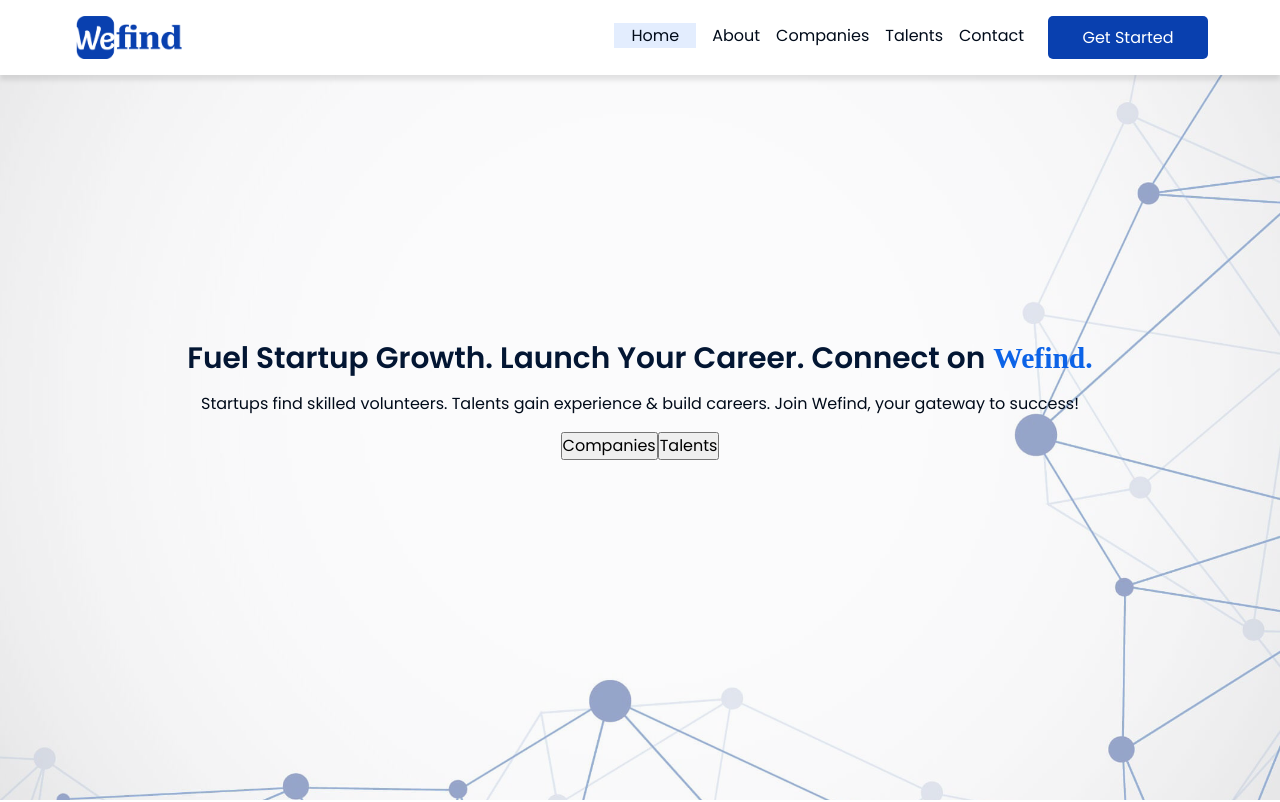
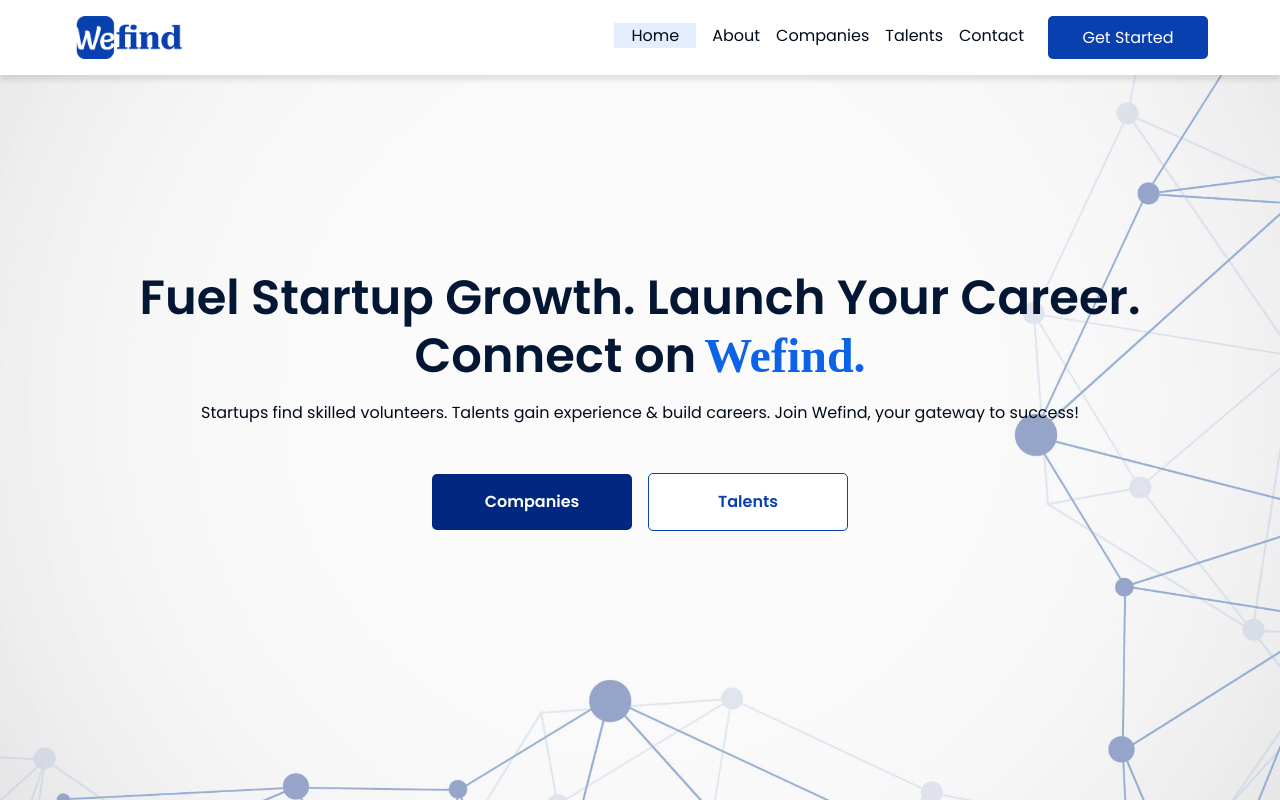
Before and after one commit to jen67/3MMT-Knowlege-showcase, a React (Create React App) app in the folder Frontend/: page / in a window 1280 px wide. Shown: the top 802 px of the page. Built offline with nearby package versions, Linux system fonts and the light colour scheme; a web font is replaced by a local one.

Commit message:
still on the hero page in the homepage

```diff
--- a/Frontend/src/App.css
+++ b/Frontend/src/App.css
@@ -283,10 +283,37 @@ button{
   background-color: var(--white);
   border-radius: 5px;
   color: var(--btn-blue);
-  transition: background-color 0.3s ease, color 0.3s ease;
+  transition: transform 0.3s ease-in-out, background-color 0.3s ease, color 0.3s ease;
 }
 
 .white-button:hover{
   background-color: var(--btn-blue);
   color: var(--white);
 }
+
+.white-button:active {
+  transform: scale(0.95);
+}
+
+.business-button {
+  width: 100%;
+  margin-top: var(--mar4);
+  font-weight: var(--fw5);
+  outline: none;
+  border: none;
+  background-color: var(--footer-blue);
+  padding: var(--pad2);
+  color: var(--white);
+  border-radius: 5px;
+  transition: transform 0.3s ease, background-color 0.3s ease, color 0.3s ease;
+}
+
+.business-button:hover {
+  background-color: var(--bright);
+  color: var(--white);
+}
+
+ .business-button:active {
+  box-shadow: 0px 4px 10px rgba(0,0,0,0.1);
+  transform: scale(0.98);
+}
--- a/Frontend/src/Pages/Home/Benefits/Company/Company.css
+++ b/Frontend/src/Pages/Home/Benefits/Company/Company.css
@@ -28,29 +28,6 @@
   font-size: 1.8rem;
   padding: var(--pad4) 0 var(--pad5) 0;
   font-weight: var(--fw5);
-}
-
-#benefits-companies .business-button {
-  width: 100%;
-  margin-top: var(--mar4);
-  font-weight: var(--fw5);
-  outline: none;
-  border: none;
-  background-color: var(--footer-blue);
-  padding: var(--pad2);
-  color: var(--white);
-  border-radius: 5px;
-  transition: transform 0.3s ease, background-color 0.3s ease, color 0.3s ease;
-}
-
-#benefits-companies .business-button:hover {
-  background-color: var(--bright);
-  color: var(--white);
-}
-
-#benefits-companies .business-button:active {
-  box-shadow: 0px 4px 10px rgba(0,0,0,0.1);
-  transform: scale(0.98);
 }
 
 
--- a/Frontend/src/Pages/Home/Hero/Hero.css
+++ b/Frontend/src/Pages/Home/Hero/Hero.css
@@ -1,10 +1,9 @@
 .Hero-section {
-  height: 100vh;
   position: relative;
   display: flex;
   justify-content: center;
   align-items: center;
-  padding: var(--pad2);
+  padding: 10rem var(--pad2) var(--pad9) var(--pad2);
   background-color: var(--light-blue);
   z-index: 2;
   text-align: center;
@@ -36,3 +35,43 @@
 .info p{
     padding: var(--pad2) 0;
 }
+
+
+.btn .white-button {
+  width: 100%;
+  margin-top: var(--mar3);
+  font-weight: var(--fw5);
+}
+
+
+@media  screen and (min-width: 768px) {
+    .info h1 {
+        font-size: var(--fs5);
+    }
+
+    .btn{
+        display: flex;
+        gap: 1rem;
+        align-items: center;
+        justify-content: center;
+    }
+
+    .btn .business-button, .btn .white-button {
+        width: 200px;
+        margin-top: var(--mar4);
+        padding: var(--pad2);
+    }
+}
+
+
+@media screen and (min-width: 1024px){
+    .Hero-section {
+       height: 100vh;
+       padding: 0 var(--pad8) 0 var(--pad8);
+    }
+
+    .info h1 {
+        font-size: var(--fs6);
+    }
+
+}
--- a/Frontend/src/Pages/Home/Hero/Hero.js
+++ b/Frontend/src/Pages/Home/Hero/Hero.js
@@ -24,8 +24,8 @@ function Hero() {
             careers. Join Wefind, your gateway to success!
           </p>
           <div className="btn">
-            <button className="button company">Companies</button>
-            <button className="button">Talents</button>
+            <button className="business-button">Companies</button>
+            <button className="white-button">Talents</button>
           </div>
         </div>
       </div>
```
